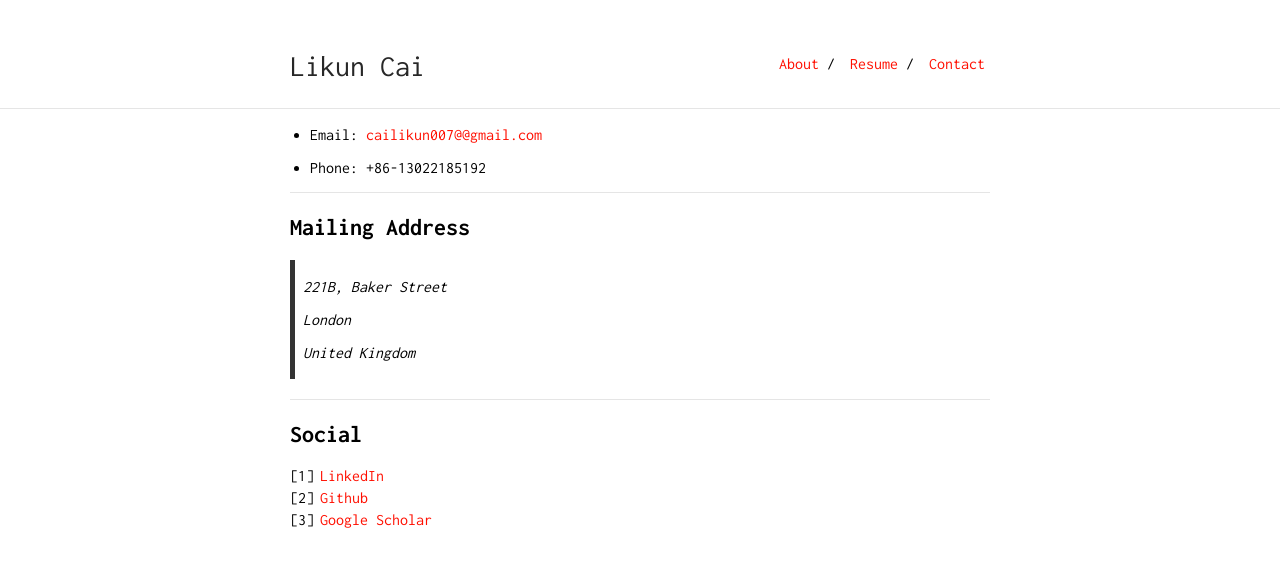
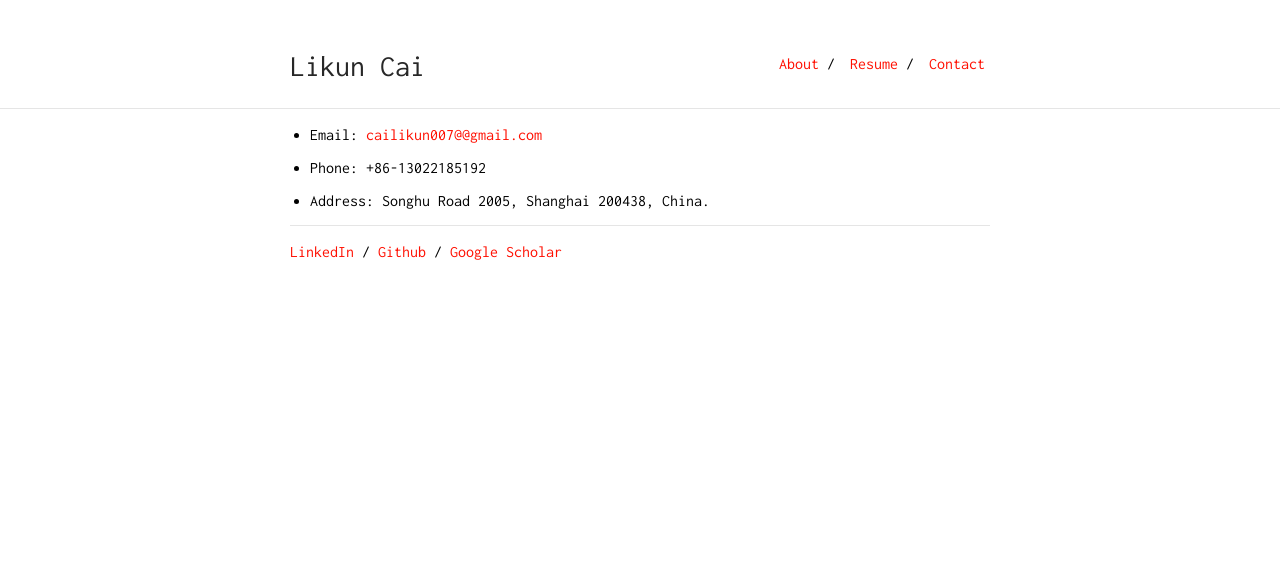
Before and after one commit to cailk/cailk.github.io, a Jekyll site: the page built from contact.md, in a window 1280 px wide. Shown: the top 567 px of the page. Built offline with Jekyll 4.4.1, drawn with Linux system fonts in a browser that asks for light colours.

Commit message:
update researcher-theme

```diff
--- a/contact.md
+++ b/contact.md
@@ -7,20 +7,8 @@ is_contact: true
 
 * Phone: +86-13022185192
 
----
-
-## Mailing Address
-
-> 221B, Baker Street
->
-> London
->
-> United Kingdom
+* Address: Songhu Road 2005, Shanghai 200438, China.
 
 ---
 
-## Social
-
-1. [LinkedIn](https://www.linkedin.com/in/likun-cai-9307551b2/)
-2. [Github](https://github.com/cailk)
-3. [Google Scholar](https://scholar.google.com/citations?user=5r6IM_gAAAAJ&hl=zh-CN)
+[LinkedIn](https://www.linkedin.com/in/likun-cai-9307551b2/) / [Github](https://github.com/cailk) / [Google Scholar](https://scholar.google.com/citations?user=5r6IM_gAAAAJ&hl=zh-CN)
```
